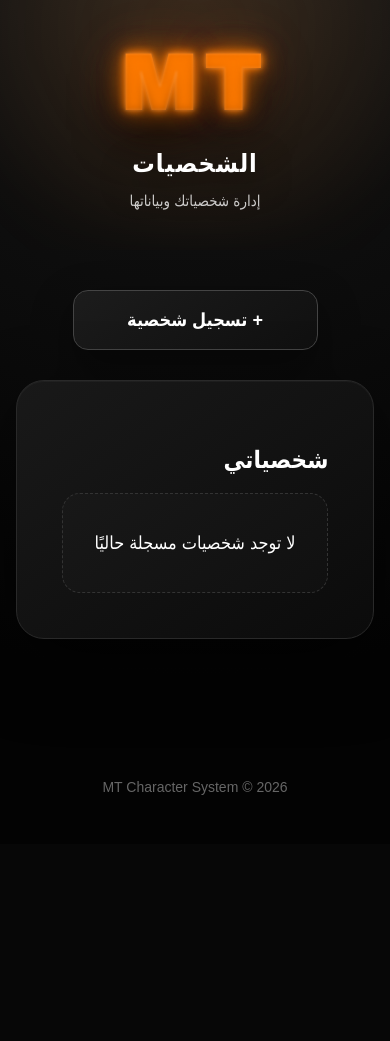
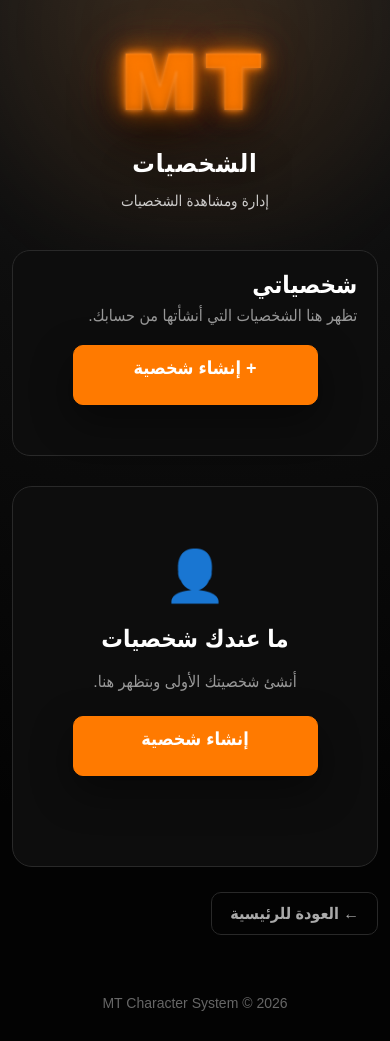
Before and after one commit to dahomaq37-jpg/-MT-Character-System, a Flask app: page /characters in a window 390 px wide. Before the commit the page ends 795 px from the top, so only its background shows below. Run offline with Flask 3, Linux system fonts and the light colour scheme; data that the repository does not hold is empty.

Commit message:
Update characters.html

```diff
--- a/templates/characters.html
+++ b/templates/characters.html
@@ -2,59 +2,128 @@
 <html lang="ar" dir="rtl">
 
 <head>
+
     <meta charset="UTF-8">
-    <meta name="viewport" content="width=device-width, initial-scale=1.0">
 
-    <title>الشخصيات - MT</title>
+    <meta
+        name="viewport"
+        content="width=device-width, initial-scale=1.0"
+    >
 
-    <link rel="stylesheet"
-          href="{{ url_for('static', filename='style.css') }}">
+    <title>
+        الشخصيات - MT
+    </title>
+
+    <link
+        rel="stylesheet"
+        href="{{ url_for('static', filename='style.css') }}"
+    >
+
 </head>
+
 
 <body>
 
+
 <header class="hero">
 
-    <div class="mt-logo">MT</div>
+    <div class="mt-logo">
+        MT
+    </div>
 
-    <h1>الشخصيات</h1>
+    <h1>
+        الشخصيات
+    </h1>
 
-    <p>إدارة شخصياتك وبياناتها</p>
+    <p>
+        إدارة ومشاهدة الشخصيات
+    </p>
 
 </header>
 
 
 <main class="character-page">
 
-    <a href="{{ url_for('register_character') }}"
-       class="register-button">
 
-        + تسجيل شخصية
+    <div class="character-topbar">
 
+        <div>
+
+            {% if admin_view %}
+
+                <h2>
+                    جميع الشخصيات
+                </h2>
+
+                <p>
+                    عندك صلاحية مشاهدة جميع الشخصيات.
+                </p>
+
+            {% else %}
+
+                <h2>
+                    شخصياتي
+                </h2>
+
+                <p>
+                    تظهر هنا الشخصيات التي أنشأتها
+                    من حسابك.
+                </p>
+
+            {% endif %}
+
+        </div>
+
+
+        <a
+            href="/characters/register"
+            class="register-button"
+        >
+            + إنشاء شخصية
         </a>
 
+    </div>
 
-    <section class="characters-box">
 
-        <h2>شخصياتي</h2>
+    {% with messages = get_flashed_messages() %}
+
+        {% if messages %}
+
+            <div class="messages">
+
+                {% for message in messages %}
+
+                    <div class="message">
+                        {{ message }}
+                    </div>
+
+                {% endfor %}
+
+            </div>
+
+        {% endif %}
+
+    {% endwith %}
+
 
 
     {% if characters %}
 
+
     <div class="characters-list">
+
 
         {% for item in characters %}
 
-                    {% set character = item["character"] %}
 
-                    <div class="character-card">
+        <article class="character-card">
+
 
             <div class="character-name">
 
                 👤
 
-                            {{ character["first_name"] }}
-                            {{ character["second_name"] }}
+                {{ item.character["full_name"] }}
 
             </div>
 
@@ -63,61 +132,57 @@
 
                 <div>
                     🌍 الدولة:
-                                {{ character["country"] }}
+                    {{ item.character["country"] }}
                 </div>
 
                 <div>
                     🪪 الجنسية:
-                                {{ character["nationality"] }}
+                    {{ item.character["nationality"] }}
                 </div>
 
                 <div>
                     🎂 تاريخ الميلاد:
-                                {{ character["birth_date"] }}
+                    {{ item.character["birth_date"] }}
                 </div>
+
+
+                <div>
+
+                    🏷️ الحالة:
+
+                    <strong>
+                        يوجد شخصية
+                    </strong>
 
                 </div>
 
 
-                        {% if item["ranks"] %}
-
-                            <div class="character-ranks">
-
-                                {% for rank in item["ranks"] %}
-
-                                    <div>
-                                        الرتبة:
-                                        {{ rank["rank"] }}
-                                    </div>
-
-                                {% endfor %}
-
-                            </div>
-
-                        {% endif %}
+                {% if item.departments %}
 
 
-                        {% if item["departments"] %}
+                <div class="department-list">
 
-                            <div class="character-departments">
+                    <strong>
+                        الأقسام:
+                    </strong>
 
-                                {% for department in item["departments"] %}
+
+                    {% for department in item.departments %}
+
+                        <div class="department-item">
+
+                            🏢
+
+                            {{ DEPARTMENTS.get(
+                                department["department"],
+                                department["department"]
+                            ) }}
+
+                            —
 
                             <span>
-                                        {{ department["department"] }}
+                                {{ department["rank_name"] or "بدون رتبة" }}
                             </span>
-
-                                {% endfor %}
-
-                            </div>
-
-                        {% else %}
-
-                            <div class="general-rank">
-                                الرتبة العامة: يوجد شخصية
-                            </div>
-
-                        {% endif %}
 
                         </div>
 
@@ -126,23 +191,454 @@
                 </div>
 
 
-        {% else %}
+                {% endif %}
 
-            <div class="empty">
-                لا توجد شخصيات مسجلة حاليًا
+
             </div>
+
+
+            <div class="character-actions">
+
+                <a
+                    href="/characters/{{ item.character['id'] }}"
+                    class="open-button"
+                >
+                    عرض التفاصيل
+                </a>
+
+
+                {% if can_edit_all %}
+
+                    <span class="permission-label">
+                        تعديل متاح
+                    </span>
 
                 {% endif %}
 
-    </section>
+
+                {% if can_delete_all %}
+
+                    <span class="permission-label">
+                        حذف متاح
+                    </span>
+
+                {% endif %}
+
+            </div>
+
+
+        </article>
+
+
+        {% endfor %}
+
+
+    </div>
+
+
+    {% else %}
+
+
+    <div class="empty-box">
+
+        <div class="empty-icon">
+            👤
+        </div>
+
+        <h2>
+            ما عندك شخصيات
+        </h2>
+
+        <p>
+            أنشئ شخصيتك الأولى وبتظهر هنا.
+        </p>
+
+        <a
+            href="/characters/register"
+            class="register-button"
+        >
+            إنشاء شخصية
+        </a>
+
+    </div>
+
+
+    {% endif %}
+
+
+    <a
+        href="/"
+        class="back-button"
+    >
+        ← العودة للرئيسية
+    </a>
+
 
 </main>
 
 
 <footer>
+
     MT Character System © 2026
+
 </footer>
 
 
+<style>
+
+    .character-page {
+
+        width: 94%;
+
+        max-width: 1100px;
+
+        margin: auto;
+
+    }
+
+
+    .character-topbar {
+
+        display: flex;
+
+        justify-content: space-between;
+
+        align-items: center;
+
+        gap: 20px;
+
+        margin-bottom: 30px;
+
+        padding: 20px;
+
+        background: #0d0d0d;
+
+        border: 1px solid #292929;
+
+        border-radius: 18px;
+
+    }
+
+
+    .character-topbar h2 {
+
+        margin: 0 0 7px;
+
+    }
+
+
+    .character-topbar p {
+
+        margin: 0;
+
+        color: #999;
+
+    }
+
+
+    .characters-list {
+
+        display: grid;
+
+        grid-template-columns:
+            repeat(2, minmax(0, 1fr));
+
+        gap: 20px;
+
+    }
+
+
+    .character-card {
+
+        padding: 24px;
+
+        background:
+            linear-gradient(
+                145deg,
+                #151515,
+                #090909
+            );
+
+        border: 1px solid #292929;
+
+        border-radius: 20px;
+
+        box-shadow:
+            0 15px 40px
+            rgba(0,0,0,.35);
+
+    }
+
+
+    .character-card:hover {
+
+        border-color: #ff7a00;
+
+    }
+
+
+    .character-name {
+
+        font-size: 23px;
+
+        font-weight: bold;
+
+        margin-bottom: 20px;
+
+        color: white;
+
+    }
+
+
+    .character-details {
+
+        display: grid;
+
+        gap: 12px;
+
+        color: #bbb;
+
+        line-height: 1.7;
+
+    }
+
+
+    .character-details strong {
+
+        color: #ff7a00;
+
+    }
+
+
+    .department-list {
+
+        margin-top: 8px;
+
+        padding-top: 15px;
+
+        border-top: 1px solid #292929;
+
+    }
+
+
+    .department-item {
+
+        margin-top: 8px;
+
+        padding: 10px;
+
+        background: #101010;
+
+        border-radius: 10px;
+
+    }
+
+
+    .department-item span {
+
+        color: #ff7a00;
+
+        font-weight: bold;
+
+    }
+
+
+    .character-actions {
+
+        display: flex;
+
+        align-items: center;
+
+        gap: 10px;
+
+        flex-wrap: wrap;
+
+        margin-top: 22px;
+
+    }
+
+
+    .open-button,
+    .register-button,
+    .back-button {
+
+        display: inline-block;
+
+        padding: 11px 18px;
+
+        border-radius: 10px;
+
+        text-decoration: none;
+
+        font-weight: bold;
+
+    }
+
+
+    .open-button {
+
+        color: white;
+
+        background: #151515;
+
+        border: 1px solid #333;
+
+    }
+
+
+    .open-button:hover {
+
+        border-color: #ff7a00;
+
+    }
+
+
+    .register-button {
+
+        color: white;
+
+        background: #ff7a00;
+
+        border: 1px solid #ff7a00;
+
+    }
+
+
+    .register-button:hover {
+
+        background: #e86e00;
+
+    }
+
+
+    .permission-label {
+
+        color: #ff7a00;
+
+        font-size: 13px;
+
+    }
+
+
+    .empty-box {
+
+        text-align: center;
+
+        padding: 60px 20px;
+
+        background: #0d0d0d;
+
+        border: 1px solid #292929;
+
+        border-radius: 20px;
+
+    }
+
+
+    .empty-icon {
+
+        font-size: 50px;
+
+        margin-bottom: 15px;
+
+    }
+
+
+    .empty-box p {
+
+        color: #999;
+
+        margin-bottom: 25px;
+
+    }
+
+
+    .back-button {
+
+        margin-top: 25px;
+
+        color: #aaa;
+
+        border: 1px solid #292929;
+
+    }
+
+
+    .messages {
+
+        margin-bottom: 20px;
+
+    }
+
+
+    .message {
+
+        padding: 14px;
+
+        background: #111;
+
+        border: 1px solid #ff7a00;
+
+        color: white;
+
+        border-radius: 12px;
+
+    }
+
+
+    @media (max-width: 700px) {
+
+        .characters-list {
+
+            grid-template-columns:
+                repeat(2, minmax(0, 1fr));
+
+            gap: 10px;
+
+        }
+
+
+        .character-card {
+
+            padding: 15px;
+
+        }
+
+
+        .character-name {
+
+            font-size: 17px;
+
+        }
+
+
+        .character-details {
+
+            font-size: 12px;
+
+        }
+
+
+        .character-topbar {
+
+            flex-direction: column;
+
+            align-items: stretch;
+
+        }
+
+
+        .register-button {
+
+            text-align: center;
+
+        }
+
+    }
+
+</style>
+
+
 </body>
+
 </html>
```
Lines whose indentation alone changed are shown as unchanged.
